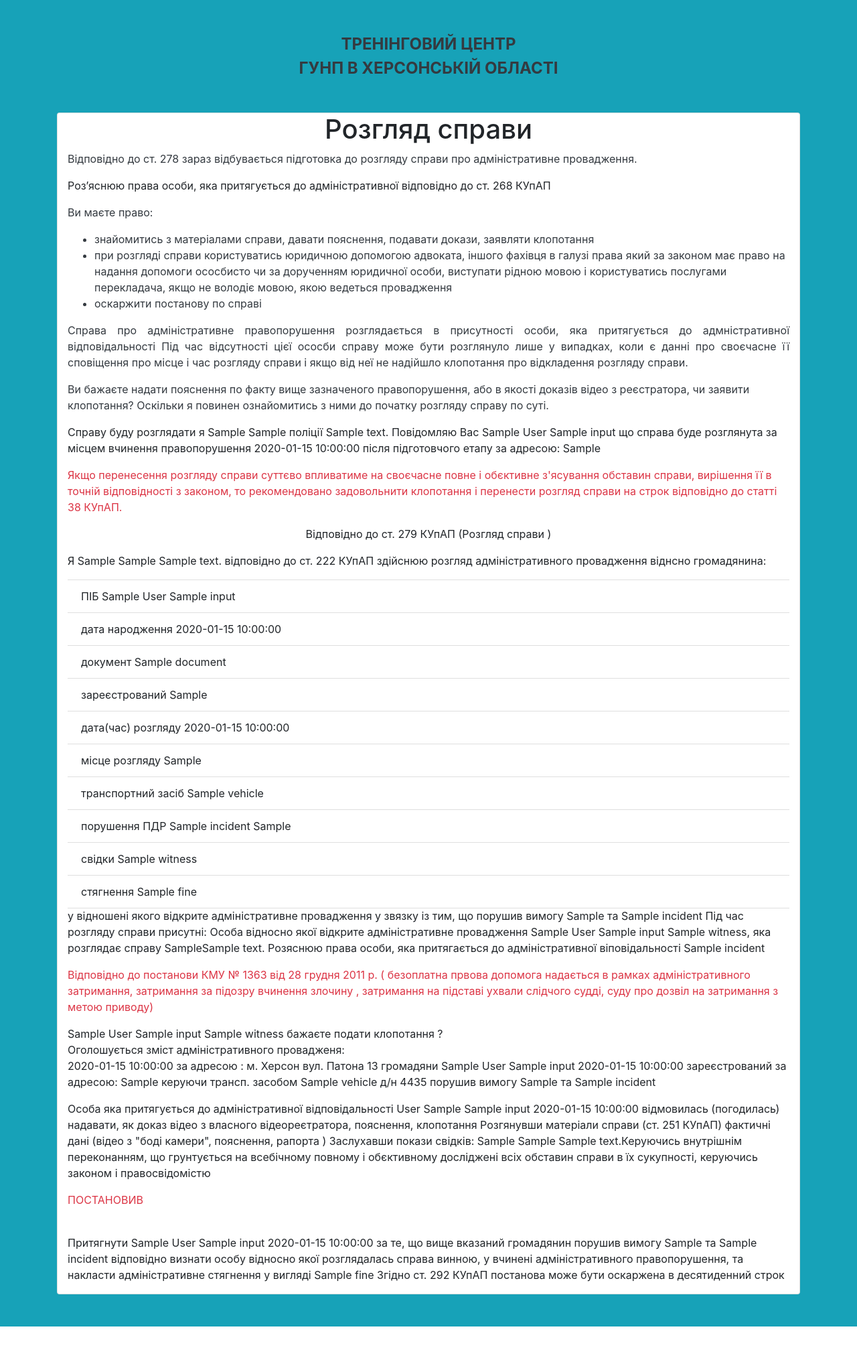
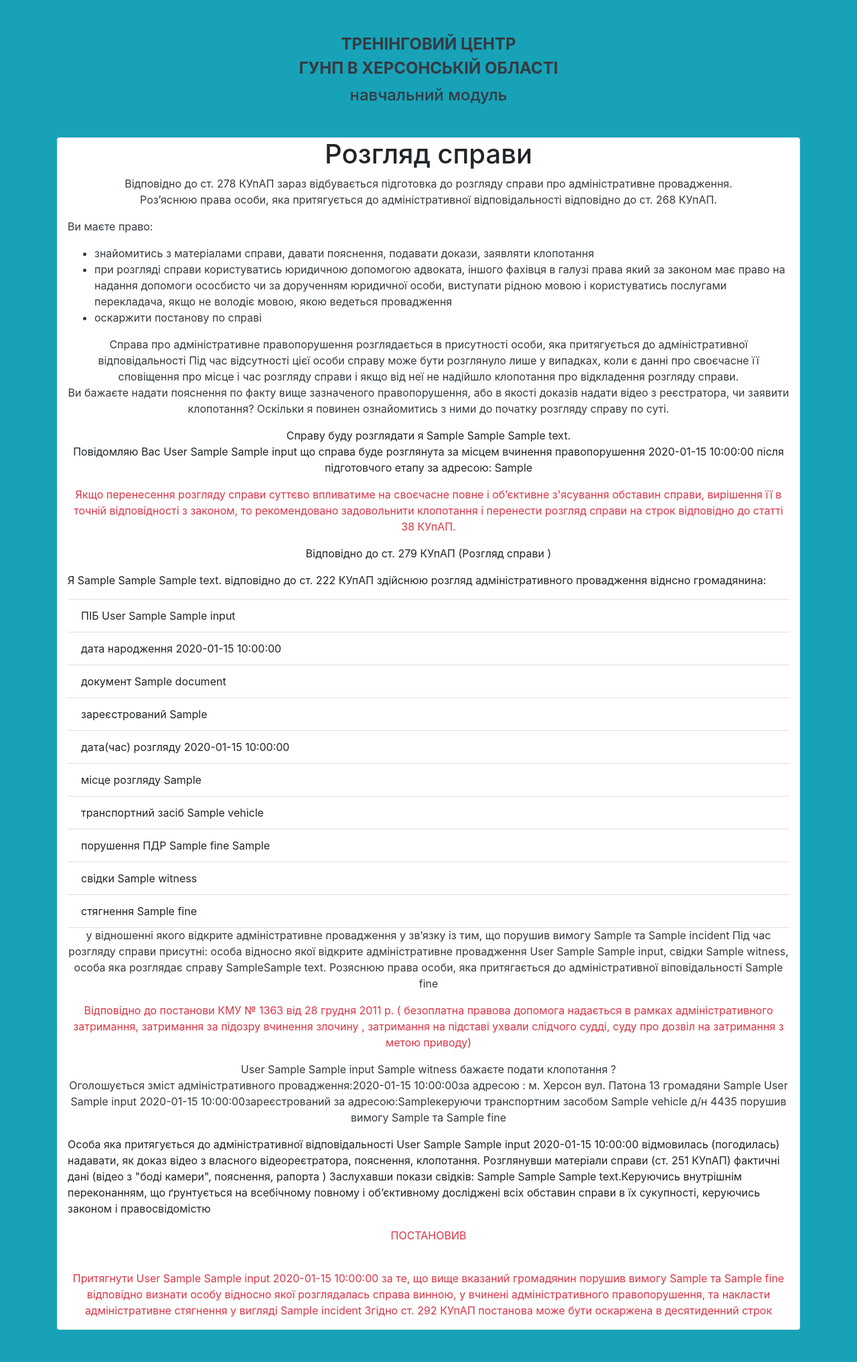
Before and after one commit to lakty/dfgs, a Flask app: template templates/crib/index.html in a window 1280 px wide. Shown: the whole page at 67% size. Before the commit the page ends 1980 px from the top, so only its background shows below. Run offline with Flask 2, Linux system fonts and the light colour scheme; the template is opened without the code that fills it: most values are stand-ins (such as "Sample title", 1, 10 or a date in 2020); some libraries are stand-ins or nearby versions.

Commit message:
Поменял местами first i last name

```diff
--- a/app.py
+++ b/app.py
@@ -4,7 +4,7 @@ from constant import events
 import datetime
 import forms
 
-app = Flask(__name__)
+app: Flask = Flask(__name__)
 app.config.from_object(Config)
 
 
@@ -23,41 +23,41 @@ def crib_form():
             "date_time_event": data_form.date_time_event.data,
             "place_event": data_form.place_event.data,
             "vehicle": data_form.vehicle.data,
-            "incident_pdd": [key for (key, value) in events.items() if value == data_form.incident.data],
+            "incident_pdd": data_form.incident_admin.data,
             "incident": data_form.incident.data,
             "witness": data_form.witness.data,
             "fine": data_form.fine.data,
             "police_bio": data_form.police_bio.data,
             "police_rang": data_form.police_rang.data,
-            "police_position": data_form.police_position.data
+            "police_position": data_form.police_position.data,
         }
-        print(input_data['police_position'])
+        print(input_data)
         return render_template("crib/index.html", input_data=input_data)
 
     return render_template("crib_form/index.html", data_form=data_form, data_time=data_time)
 
 
-@app.route('/crib')
-def crib():
-    input_data = {
-        "first_name": "first_name",
-        "last_name": "last_name",
-        "middle_name": "middle_name",
-        "date_birthday": "date_birthday",
-        "document": "document",
-        "reg_place": "reg_place",
-        "date_time_event": "date_time_event",
-        "place_event": "place_event",
-        "vehicle": "vehicle",
-        "incident_pdd": "incident_pdd",
-        "incident": "incident",
-        "witness": "witness",
-        "fine": "fine",
-        "police_bio": "police_bio",
-        "police_rang": "police_rang",
-        "police_position": "police_position"
-    }
-    return render_template("crib/index.html", input_data=input_data)
+# @app.route('/crib')
+# def crib():
+#     input_data = {
+#         "first_name": "first_name",
+#         "last_name": "last_name",
+#         "middle_name": "middle_name",
+#         "date_birthday": "date_birthday",
+#         "document": "document",
+#         "reg_place": "reg_place",
+#         "date_time_event": "date_time_event",
+#         "place_event": "place_event",
+#         "vehicle": "vehicle",
+#         "incident_pdd": "incident_pdd",
+#         "incident": "incident",
+#         "witness": "witness",
+#         "fine": "fine",
+#         "police_bio": "police_bio",
+#         "police_rang": "police_rang",
+#         "police_position": "police_position"
+#     }
+#     return render_template("crib/index.html", input_data=input_data)
 
 
 if __name__ == '__main__':
--- a/forms.py
+++ b/forms.py
@@ -1,6 +1,6 @@
 from flask_wtf import FlaskForm
 from constant import events
-from wtforms import StringField, SelectField, SubmitField
+from wtforms import StringField, SelectField, SubmitField, HiddenField
 from wtforms.validators import DataRequired, Length
 from wtforms.fields.html5 import DateField, DateTimeField
 
@@ -27,6 +27,7 @@ class CribForm(FlaskForm):
     date_time_event = DateTimeField("Дата(час) розгляду", validators=[DataRequired()])
     place_event = StringField("Місце розгляду", validators=[DataRequired()])
     vehicle = StringField("Транспортний засіб", validators=[DataRequired()])
+    incident_admin = HiddenField()
     incident = SelectField("Порушення ПДР", validators=[DataRequired()],
                            choices=[("", "Порушення"), *[(events[event], event) for event in events.keys()]])
     witness = StringField("ПІБ свідка", validators=[DataRequired()])
--- a/templates/crib/index.html
+++ b/templates/crib/index.html
@@ -2,61 +2,44 @@
 {% block content %}
     <div class="col-md-12 card">
         <h1 class="text-center">Розгляд справи</h1>
-        <p class="mb-3 text-dark">Відповідно до ст. 278 зараз відбувається підготовка до розгляду справи про адміністративне провадження.</p>
-        <p class="text-justify">Роз’яснюю права особи, яка притягується до адміністративної відповідно до ст. 268 КУпАП</p>
-        <p class="mb-3 text-dark">Ви маєте право:</p>
+        <p class="mb-3 text-center text-dark">Відповідно до ст. 278 КУпАП зараз відбувається підготовка до розгляду справи про адміністративне провадження.
+            <br> Роз’яснюю права особи, яка притягується до адміністративної  відповідальності відповідно до ст. 268 КУпАП.</p>
+        <p class="mb-3 text-dark text-left">Ви маєте право:</p>
         <ul class="mb-3 text-dark">
             <li >знайомитись з матеріалами справи, давати пояснення, подавати  докази, заявляти клопотання</li>
             <li >при розгляді справи користуватись юридичною допомогою адвоката,  іншого фахівця в галузі права який за законом має право на надання допомоги ососбисто чи за дорученням юридичної особи, виступати рідною мовою і користуватись послугами перекладача,  якщо не володіє мовою, якою  ведеться провадження</li>
             <li >оскаржити постанову по справі</li>
-
         </ul>
-        <p class="text-justify text-dark">
-            Справа про адміністративне правопорушення розглядається в присутності особи, яка притягується до адмністративної відповідальності
-            Під час відсутності цієї ососби справу може бути розглянуло лише у випадках, коли є данні про своєчасне її сповіщення про місце
-            і час розгляду справи і якщо від неї не надійшло клопотання про відкладення  розгляду справи.
-        </p>
-        <p class="mb-3 text-dark">
-            Ви бажаєте надати пояснення по факту вище зазначеного правопорушення, або в якості доказів  відео з реєстратора, чи заявити клопотання? Оскільки я повинен ознайомитись з ними до початку розгляду справу по суті.
-        </p>
-        <p>
-            Справу буду розглядати я {{ input_data['police_position'] }} {{ input_data['police_rang'] }} поліції {{ input_data['police_bio'] }}
-            Повідомляю Вас {{ input_data['first_name'] }} {{ input_data['last_name'] }} {{ input_data['middle_name'] }} що справа буде розглянута за місцем вчинення правопорушення	{{ input_data['date_time_event'] }}	після підготовчого етапу за адресою: {{ input_data['place_event'] }}
-        </p>
-        <p class="text-danger">Якщо перенесення розгляду справи  суттєво впливатиме на своєчасне повне і обєктивне з'ясування обставин  справи, вирішення її в точній відповідності з законом, то рекомендовано задовольнити клопотання і перенести розгляд справи на строк відповідно до статті 38 КУпАП.</p>
+        <p class="text-justify text-dark text-center">Справа про адміністративне правопорушення розглядається в присутності особи, яка притягується до адміністративної відповідальності Під час відсутності цієї особи справу може бути розглянуло лише у випадках, коли є данні про своєчасне її сповіщення про місце і час розгляду справи і якщо від неї не надійшло клопотання про відкладення розгляду справи.
+            <br>Ви бажаєте надати пояснення по факту вище зазначеного правопорушення, або в якості доказів надати відео з реєстратора, чи заявити клопотання? Оскільки я повинен ознайомитись з ними до початку розгляду справу по суті.</p>
+        <p class="text-center text-center">Справу буду розглядати я {{ input_data['police_position'] }} {{ input_data['police_rang'] }} {{ input_data['police_bio'] }}
+            <br>Повідомляю Вас {{ input_data['last_name'] }} {{ input_data['first_name'] }} {{ input_data['middle_name'] }} що справа буде розглянута за місцем вчинення правопорушення	{{ input_data['date_time_event'] }}	після підготовчого етапу за адресою: {{ input_data['place_event'] }}</p>
+        <p class="text-center text-danger">Якщо перенесення розгляду справи суттєво впливатиме на своєчасне повне і об’єктивне з'ясування обставин справи, вирішення її в точній відповідності з законом, то рекомендовано задовольнити клопотання і перенести розгляд справи на строк відповідно до статті 38 КУпАП.</p>
         <p class="text-center">Відповідно до ст. 279 КУпАП (Розгляд справи )</p>
         <p>Я {{ input_data['police_position'] }} {{ input_data['police_rang'] }} {{ input_data['police_bio'] }}
-        відповідно до ст. 222 КУпАП здійснюю розгляд адміністративного провадження віднсно громадянина:</p>
+            відповідно до ст. 222 КУпАП здійснюю розгляд адміністративного провадження віднсно громадянина:</p>
         <ul class="list-group list-group-flush">
-            <li class="list-group-item">ПІБ {{ input_data['first_name'] }} {{ input_data['last_name'] }} {{ input_data['middle_name'] }}</li>
+            <li class="list-group-item">ПІБ {{ input_data['last_name'] }} {{ input_data['first_name'] }} {{ input_data['middle_name'] }}</li>
             <li class="list-group-item">дата народження {{ input_data['date_birthday'] }}</li>
             <li class="list-group-item">документ {{ input_data['document'] }}</li>
             <li class="list-group-item">зареєстрований {{ input_data['reg_place'] }}</li>
             <li class="list-group-item">дата(час) розгляду {{ input_data['date_time_event'] }}</li>
             <li class="list-group-item">місце розгляду {{ input_data['place_event'] }}</li>
             <li class="list-group-item">транспортний засіб {{ input_data['vehicle'] }}</li>
-            <li class="list-group-item">порушення ПДР {{ input_data['incident'] }} {{ input_data['incident_pdd'] }}</li>
+            <li class="list-group-item">порушення ПДР {{ input_data['fine'] }} {{ input_data['incident_pdd'] }}</li>
             <li class="list-group-item">свідки {{ input_data['witness'] }}</li>
             <li class="list-group-item">стягнення {{ input_data['fine'] }}</li>
         </ul>
-        <p>у відношені якого відкрите адміністративне   провадження   у   звязку  із тим,
-        що порушив вимогу {{ input_data['incident_pdd'] }} та {{ input_data['incident'] }}
-        Під час розгляду справи присутні: Особа відносно якої відкрите адміністративне провадження
-        {{ input_data['first_name'] }} {{ input_data['last_name'] }} {{ input_data['middle_name'] }} {{ input_data['witness'] }},
-        яка розглядає справу {{ input_data['police_rang'] }}{{ input_data['police_bio'] }}
-        Розяснюю права особи, яка притягається до адміністративної віповідальності {{ input_data['incident'] }}</p>
-    <p class="text-danger">Відповідно до постанови КМУ № 1363 від 28 грудня 2011 р. ( безоплатна првова допомога надається в рамках адміністративного затримання, затримання за підозру вчинення злочину , затримання на підставі ухвали слідчого судді,  суду про дозвіл на затримання з метою приводу)</p>
-    <p>{{ input_data['first_name'] }} {{ input_data['last_name'] }} {{ input_data['middle_name'] }} {{ input_data['witness'] }} бажаєте подати клопотання ?
-        <br>Оголошується зміст адміністративного провадженя:
-        <br>{{ input_data['date_time_event'] }}
-        за адресою :
-        м. Херсон вул. Патона 13
-        громадяни	{{ input_data['first_name'] }} {{ input_data['last_name'] }} {{ input_data['middle_name'] }} {{ input_data['date_birthday'] }}
-        зареєстрований за адресою:
-        {{ input_data['reg_place'] }}
-        керуючи	трансп.  засобом {{ input_data['vehicle'] }} д/н 4435 порушив вимогу {{ input_data['incident_pdd'] }} та {{ input_data['incident'] }}</p>
-        <p>Особа яка притягується до адміністративної відповідальності {{ input_data['last_name'] }} {{ input_data['first_name'] }} {{ input_data['middle_name'] }} {{ input_data['date_birthday'] }} відмовилась (погодилась)  надавати, як доказ відео з власного відеореєтратора, пояснення, клопотання Розгянувши матеріали справи (ст. 251 КУпАП) фактичні дані (відео з "боді камери", пояснення, рапорта ) Заслухавши покази свідків: {{ input_data['police_position'] }} {{ input_data['police_rang'] }} {{ input_data['police_bio'] }}Керуючись внутрішнім переконанням, що грунтується на всебічному повному і обєктивному досліджені всіх обставин  справи в їх сукупності, керуючись законом і правосвідомістю</p>
-   <p class="text-danger text-">ПОСТАНОВИВ </p>
-    <p><br> Притягнути {{ input_data['first_name'] }} {{ input_data['last_name'] }} {{ input_data['middle_name'] }} {{ input_data['date_birthday'] }}  за те, що вище вказаний громадянин порушив вимогу {{ input_data['incident_pdd'] }} та {{ input_data['incident'] }} відповідно визнати особу відносно якої розглядалась справа винною, у вчинені адміністративного правопорушення, та накласти адміністративне стягнення у вигляді {{ input_data['fine'] }} Згідно ст. 292 КУпАП постанова може бути оскаржена в десятиденний строк</p>
+        <p class="text-center text-dark">у відношенні якого відкрите адміністративне провадження у зв’язку із тим,
+            що порушив вимогу {{ input_data['incident_pdd'] }} та {{ input_data['incident'] }}
+            Під час розгляду справи присутні: особа  відносно якої відкрите адміністративне провадження
+            {{ input_data['last_name'] }} {{ input_data['first_name'] }} {{ input_data['middle_name'] }}, свідки  {{ input_data['witness'] }}, особа яка розглядає справу {{ input_data['police_rang'] }}{{ input_data['police_bio'] }}
+            Розяснюю права особи, яка притягається до адміністративної віповідальності {{ input_data['fine'] }}</p>
+        <p class="text-danger text-center">Відповідно до постанови КМУ № 1363 від 28 грудня 2011 р. ( безоплатна правова  допомога надається в рамках адміністративного затримання, затримання за підозру вчинення злочину , затримання на підставі ухвали слідчого судді,  суду про дозвіл на затримання з метою приводу)</p>
+        <p class="text-center text-dark">{{ input_data['last_name'] }} {{ input_data['first_name'] }} {{ input_data['middle_name'] }} {{ input_data['witness'] }} бажаєте подати клопотання ?
+            <br>Оголошується зміст адміністративного провадження:{{ input_data['date_time_event'] }}за адресою : м. Херсон вул. Патона 13 громадяни	{{ input_data['first_name'] }} {{ input_data['last_name'] }} {{ input_data['middle_name'] }} {{ input_data['date_birthday'] }}зареєстрований за адресою:{{ input_data['reg_place'] }}керуючи	транспортним засобом {{ input_data['vehicle'] }} д/н 4435 порушив вимогу {{ input_data['incident_pdd'] }} та {{ input_data['fine'] }}</p>
+        <p>Особа яка притягується до адміністративної відповідальності {{ input_data['last_name'] }} {{ input_data['first_name'] }} {{ input_data['middle_name'] }} {{ input_data['date_birthday'] }} відмовилась (погодилась)  надавати, як доказ відео з власного відеореєтратора, пояснення, клопотання. Розглянувши матеріали справи (ст. 251 КУпАП) фактичні дані (відео з "боді камери", пояснення, рапорта ) Заслухавши покази свідків: {{ input_data['police_position'] }} {{ input_data['police_rang'] }} {{ input_data['police_bio'] }}Керуючись внутрішнім переконанням, що ґрунтується на всебічному повному і об’єктивному досліджені всіх обставин  справи в їх сукупності, керуючись законом і правосвідомістю</p>
+        <p class="text-danger text-center">ПОСТАНОВИВ</p>
+        <p class="text-danger text-center"><br> Притягнути {{ input_data['last_name'] }} {{ input_data['first_name'] }} {{ input_data['middle_name'] }} {{ input_data['date_birthday'] }}  за те, що вище вказаний громадянин порушив вимогу {{ input_data['incident_pdd'] }} та {{ input_data['fine'] }} відповідно визнати особу відносно якої розглядалась справа винною, у вчинені адміністративного правопорушення, та накласти адміністративне стягнення у вигляді {{ input_data['incident'] }} Згідно ст. 292 КУпАП постанова може бути оскаржена в десятиденний строк</p>
     </div>
 {% endblock %}
--- a/templates/crib_form/index.html
+++ b/templates/crib_form/index.html
@@ -56,6 +56,7 @@
                                 <div class="col-md-4">
                                     {{ render_field(data_form.incident, class="form-control") }}
                                 </div>
+                                {{ data_form.incident_admin }}
                                 <div class="col-md-4">
                                     {{ render_field(data_form.witness, class="form-control") }}
                                 </div>
@@ -80,8 +81,11 @@
     <script>
         const incident_select = document.getElementById("incident");
         const fine_select = document.getElementById("fine");
-        incident_select.onchange = function()  {
+        const incident_admin = document.getElementById("incident_admin");
+        incident_select.onchange = function(e)  {
             fine_select.value=incident_select.value;
+            const fine_select_text = document.getElementById('incident').selectedOptions[0].text;
+            incident_admin.value = fine_select_text;
         }
     </script>
 {% endblock %}
--- a/templates/index.html
+++ b/templates/index.html
@@ -10,7 +10,8 @@
 </head>
 <body class="bg-info">
 <div class="container text-center mt-5 text-dark font-weight-bold">
-    <legend>ТРЕНІНГОВИЙ ЦЕНТР <br>ГУНП В ХЕРСОНСЬКІЙ ОБЛАСТІ</legend>
+    <legend>ТРЕНІНГОВИЙ ЦЕНТР<br>ГУНП В ХЕРСОНСЬКІЙ ОБЛАСТІ</legend>
+    <h4 class="text-center text-dark">навчальний модуль</h4>
 </div>
 <div class="container my-5 ">
     {% block content %}{% endblock %}
```
Also changed, not shown: constant.py (+43 -43 lines).
